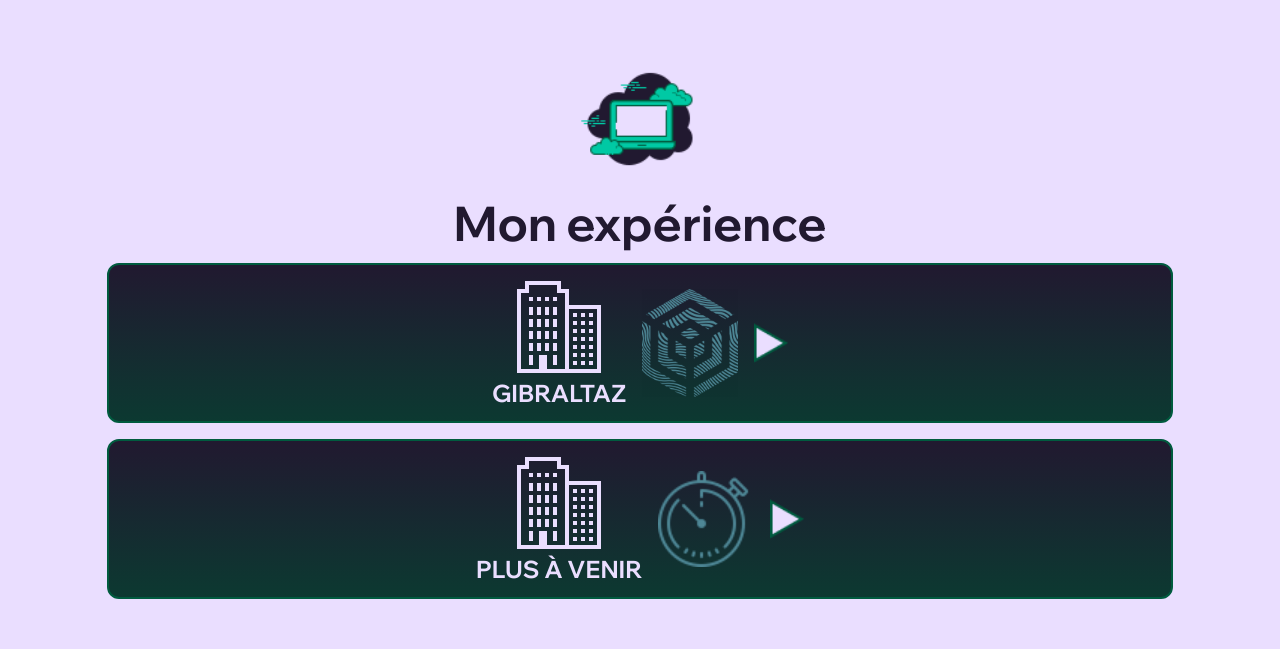
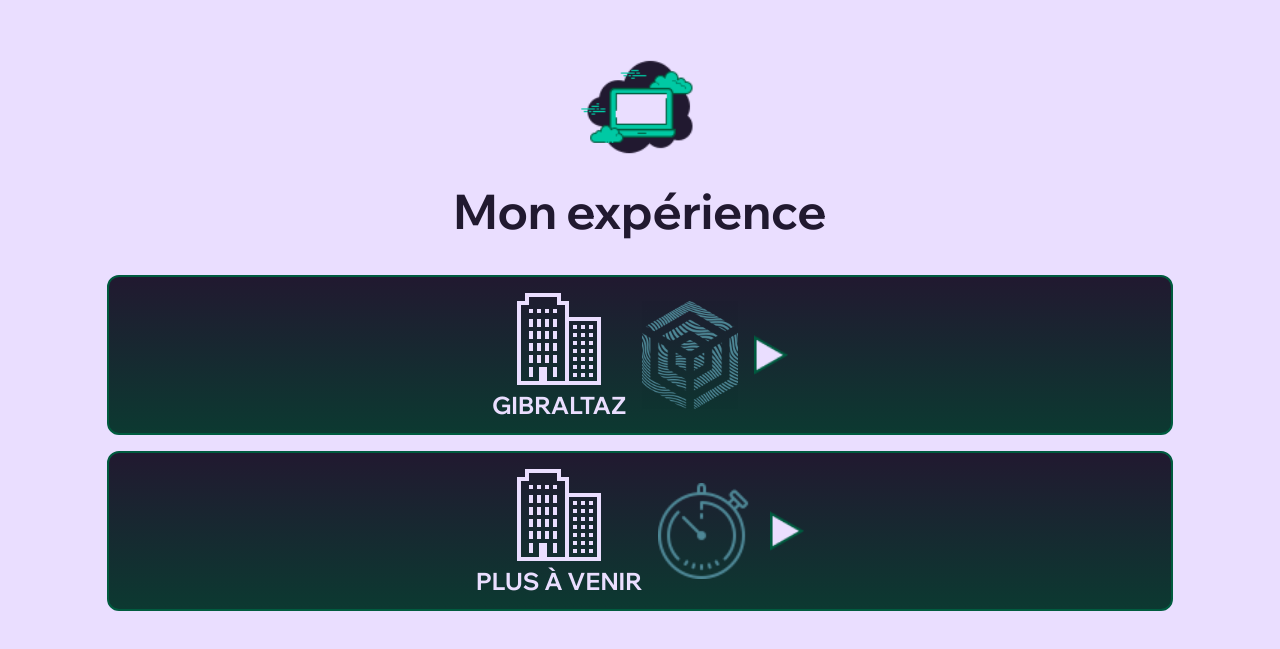
Before and after one commit to tbrindejonc/Portfolio-v2, a React (Vite) app: page / in a window 1280 px wide. Shown: the part 1673-2322 px from the top of the page. Built offline with nearby package versions, Linux system fonts and the light colour scheme.

Commit message:
style: add some padding for space

```diff
--- a/src/components/experience/Experience.tsx
+++ b/src/components/experience/Experience.tsx
@@ -19,7 +19,7 @@ export default function Experience() {
           <img src='src/assets/images/sections/work-light.png' alt='work' className={'w-32 h-32 rounded-full'}/>
           :  <img src='src/assets/images/sections/work-dark.png' alt='work' className={'w-32 h-32 rounded-full'}/>
       }
-      <h1 className={`text-5xl font-bold text-center w-5/6 ${isCurrentLight ? 'text-violet-dark' : 'text-pink-light'}`}>Mon expérience</h1>
+      <h1 className={`text-5xl font-bold text-center w-5/6 ${isCurrentLight ? 'text-violet-dark' : 'text-pink-light'} pb-6`}>Mon expérience</h1>
       {workExperiences.map((workExperience, index) => {
         return (
           <WorkItem key={index} logo={workExperience.logo} company={workExperience.company}
```
